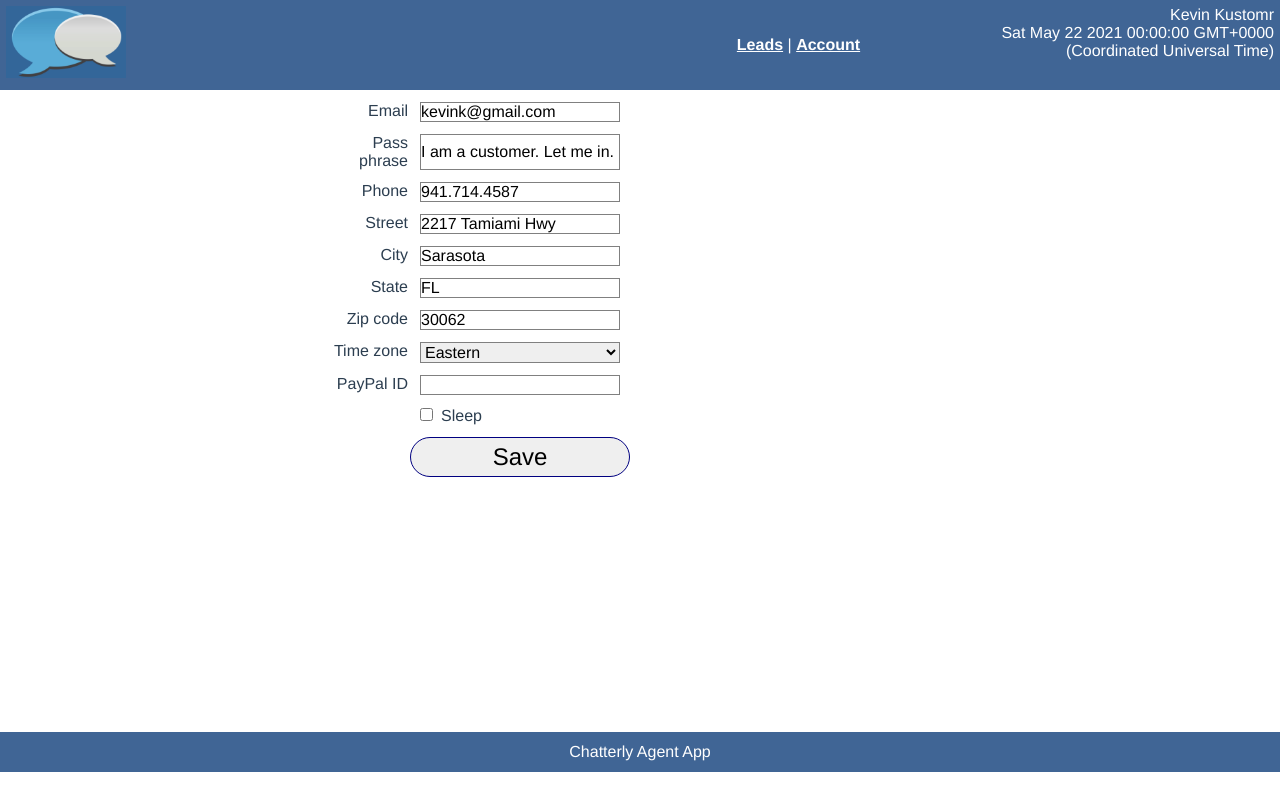
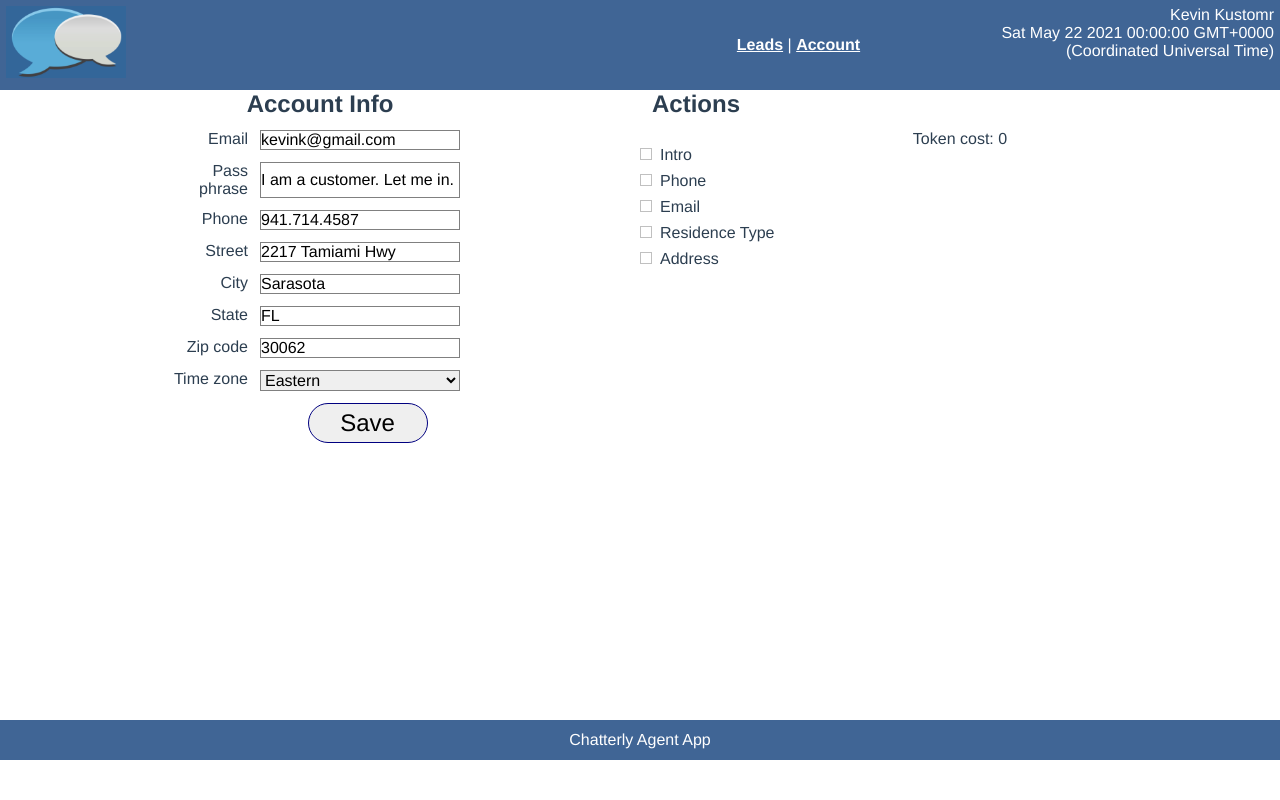
Before and after one commit to halbhelms/vue-chatterly-syndicate-web, a Vue app: page /account in a window 1280 px wide. Built offline with nearby package versions, Linux system fonts and the light colour scheme.

Commit message:
Completed

```diff
--- /dev/null
+++ b/src/components/account/AccountAction.vue
@@ -0,0 +1,88 @@
+<template>
+<section class='account-action' @click="bumpStatus">
+  <div class="fake-checkbox" :class="checkboxClass" ></div>
+  <div class="action-name">{{ _action }}</div>
+</section>
+</template>
+
+<script>
+// imports here
+
+export default {
+  name: '',
+  description: '',
+
+  components: {},
+
+  emits: [
+    'action-selected',
+  ],
+
+  props: {
+    '_action': {
+      type: String,
+      required: true,
+    }
+  },
+
+  data() {
+    return {
+      status: 0,
+    }
+  },
+
+  methods: {
+    bumpStatus() {
+      let status = this.status
+      status++
+      if (status == 3) status = 0
+      this.status = status
+      this.$emit('action-selected', {action: this._action, status: this.status})
+    }
+  },
+
+ computed: {
+   checkboxClass() {
+     if (this.status == 0) return ''
+     if (this.status == 1) return 'available'
+     if (this.status == 2) return 'required'
+   }
+ }
+}
+</script>
+
+<style scoped>
+section.account-action {
+  position: relative;
+  display: grid;
+  grid-template-columns: 20px auto;
+  text-align: left;
+  margin-bottom: 12px;
+}
+
+section.account-action:hover {
+  cursor: pointer;
+}
+
+.fake-checkbox {
+  /* display:inline-block; */
+  height: 12px;
+  max-width: 12px;
+  border: 1px solid silver;
+}
+
+.action-name  {
+  display: inline-block;
+  line-height: 14px;
+}
+
+.available {
+  background-color: pink;
+  border: 1px solid pink;
+}
+
+.required {
+  background-color: red;
+  border: 1px solid red;
+}
+</style>
--- a/src/store/index.js
+++ b/src/store/index.js
@@ -116,6 +116,14 @@ export default createStore({
         },
       },
     ],
+    availableActions: [
+      'Intro',
+      'Phone',
+      'Email',
+      'Residence Type',
+      'Address',
+
+    ]
   },
   mutations: {
     TOGGLE_INCLUDE_ARCHIVED_LEADS(state) {
--- a/src/views/Account.vue
+++ b/src/views/Account.vue
@@ -1,5 +1,7 @@
 <template>
 <section class='account'>
+  <section class="account-info-form">
+    <h1>Account Info</h1>
     <section class="form-element">
       <label for="email">Email</label>
       <input type="text" id="email" name="email" v-model="email">
@@ -37,29 +39,31 @@
         <option value="western">Western</option>
       </select>
     </section>
-  <section class="form-element">
-    <label for="payPalId">PayPal ID</label>
-    <input type="text" id="payPalId" name="payPalId" v-model="payPalId">
+    <button class="submit" @click.once="processForm">Save</button>
   </section>
-  <section class="form-checkbox">
-    <div class="spacer"></div>
-    <section class="sleep-checkbox">
-      <input type="checkbox" id="sleep" value={{true}} v-model="sleep">
-      <label for="sleep">Sleep</label>
+  <section class="available-actions">
+    <div>
+      <h1>Actions</h1>
+      Token cost: {{ tokenCost }}
+    </div>
+    <div class="actions">
+      <div class="action-element" v-for="(action, i) in $store.state.availableActions" :key="i">
+        <AccountAction :_action="action" @action-selected="registerActionSelection"/>
+      </div>
+    </div>
   </section>
-  </section>
-  <button class="submit" @click.once="processForm">Save</button>
 </section>
 </template>
 
 <script>
 // imports here
+import AccountAction from '../components/account/AccountAction'
 
 export default {
   name: 'Account',
   description: 'I am a PAGE that provides account info and actions',
 
-  components: {},
+  components: { AccountAction, },
 
   props: {},
 
@@ -74,8 +78,7 @@ export default {
       stateAddress: null,
       zipCode: null,
       timeZone: null,
-      payPalId: null,
-      sleep: false,
+      actionSelections: {}
     }
   },
 
@@ -90,14 +93,28 @@ export default {
         stateAddress: this.stateAddress,
         zipCode: this.zipCode,
         timeZone: this.timeZone,
-        payPalId: this.payPalId,
-        sleep: this.sleep,
       }
       this.$store.dispatch('update_customer_info', customerInfo)
     },
+
+    registerActionSelection(obj) {
+      console.log('obj', obj)
+      this.actionSelections[obj.action] = obj.status
+      if (this.actionSelections[obj.action] == 0) {
+        delete this.actionSelections[obj.action]
+      }
+    }
   },
 
- computed: {},
+ computed: {
+   tokenCost() {
+     let cost = 0
+     for (const action in this.actionSelections) {
+       cost += this.actionSelections[action]
+     }
+     return cost
+   },
+ },
 
  mounted() {
    const customerInfo = this.$store.getters.getCurrentCustomer(200)
@@ -118,7 +135,20 @@ export default {
 <style scoped>
 section.account {
   position: relative;
-  text-align: center;
+  display: grid;
+  grid-template-columns: 1fr 1fr;
+}
+
+.available-actions h1 {
+  position: relative;
+  text-align: left;
+  margin-left: 12px;
+  margin-bottom: 12px;
+}
+
+h1 {
+  font-size: 1.5rem;
+  font-weight: 600;
 }
 
 .form-element {
@@ -156,11 +186,11 @@ label {
 
 button {
   position: absolute;
-  left: calc(25% + 90px);
+  left: calc(17% + 90px);
   margin-top: 12px;
   border-radius: 25px;
   height: 40px;
-  width: 220px;
+  width: 120px;
   font-size: 1.5rem;
   border: 1px solid navy;
 }
```
Lines whose indentation alone changed are shown as unchanged.
